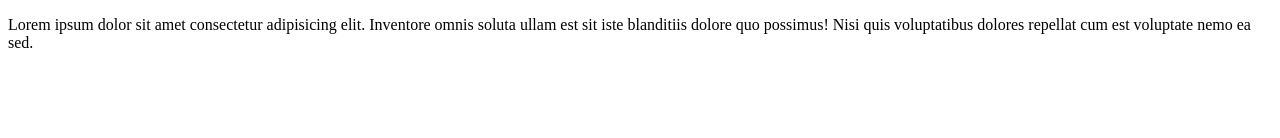
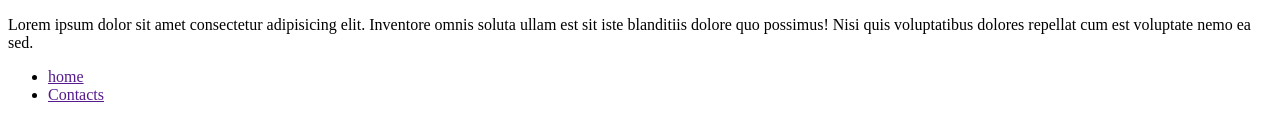
Before and after one commit to MatE23X/MatuRepo, a plain HTML site: page index.html in a window 1280 px wide. Shown: the part 130-268 px from the top of the page. Drawn offline with Linux system fonts and the light colour scheme.

Commit message:
eighthcommit

```diff
--- a/index.html
+++ b/index.html
@@ -15,5 +15,14 @@
             <li><a href="">services</a></li>
         </ul>
         <p>Lorem ipsum dolor sit amet consectetur adipisicing elit. Inventore omnis soluta ullam est sit iste blanditiis dolore quo possimus! Nisi quis voluptatibus dolores repellat cum est voluptate nemo ea sed.</p>
+        <ul>
+            <li>
+                <a href="">home</a>
+
+            </li>
+            <li>
+                <a href="">Contacts</a>
+            </li>
+        </ul>
     </body>
 </html>
```
